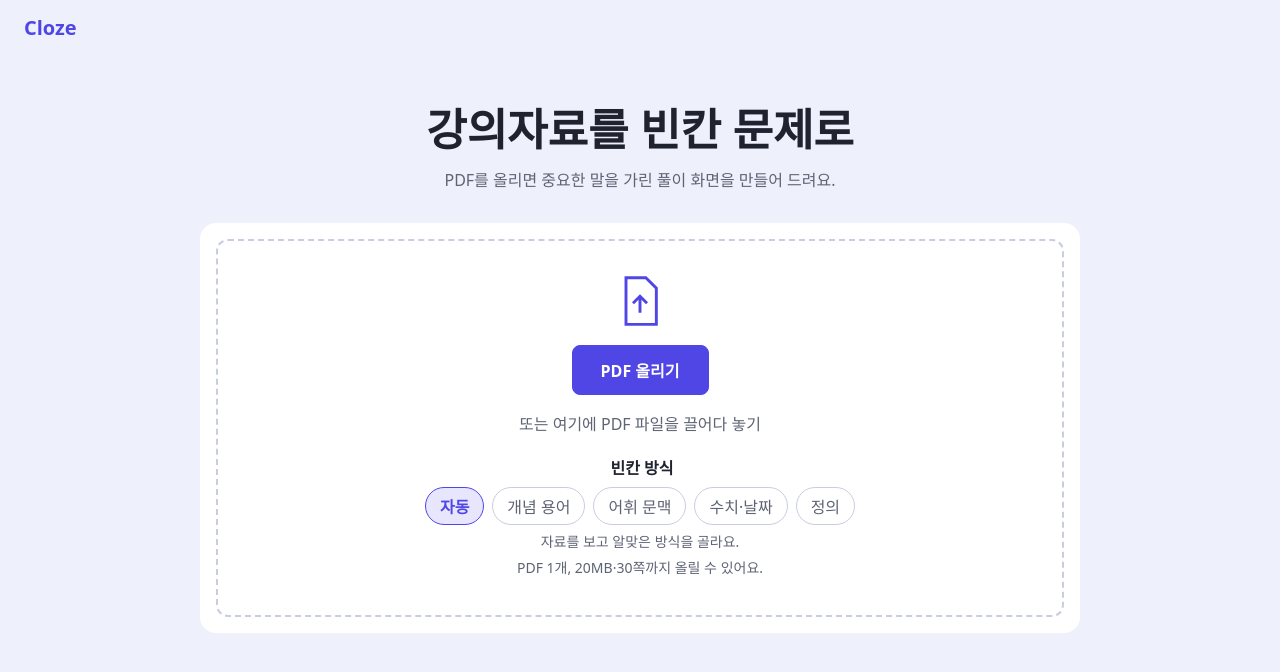
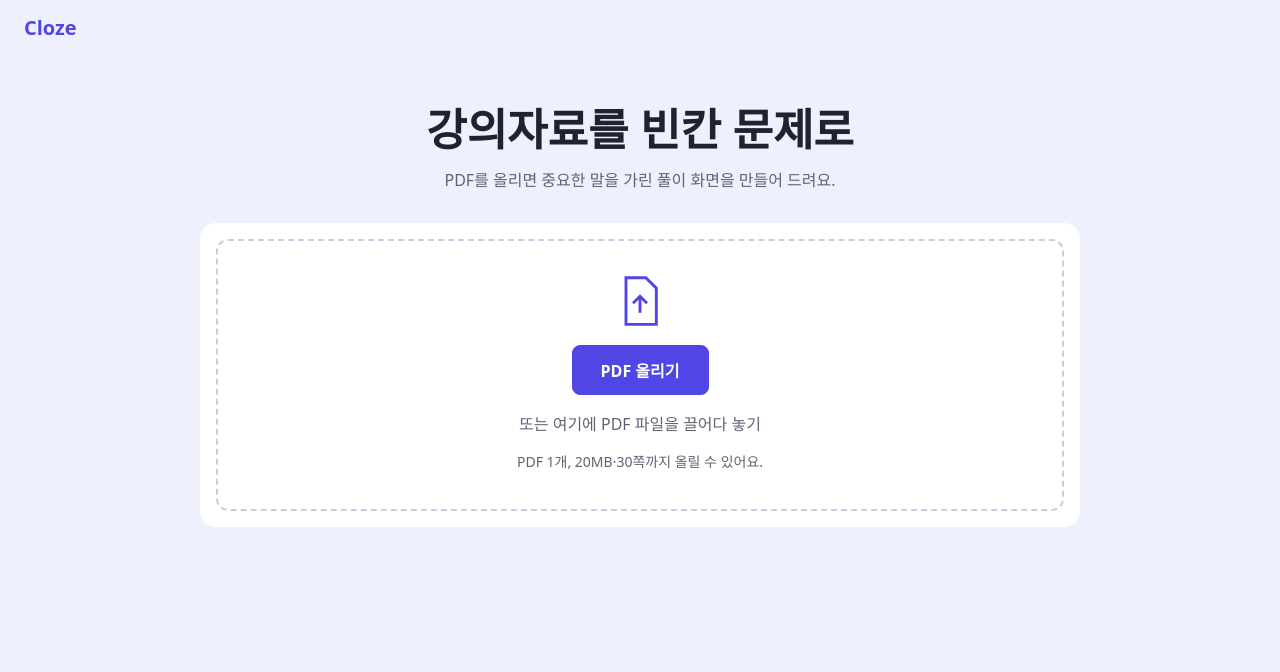
Before and after one commit to best-vibing/cloze, a Svelte app in the folder frontend/: page / in a window 1280 px wide. Shown: the top 672 px of the page. Built offline with nearby package versions, Linux system fonts and the light colour scheme; no server answers.

Commit message:
fix: 처음 화면에서 빈칸 방식 선택을 빼고 auto로 보낸다 (#35)

```diff
--- a/frontend/src/Home.svelte
+++ b/frontend/src/Home.svelte
@@ -1,18 +1,9 @@
 <script>
-  // 처음 화면: PDF 하나와 빈칸 방식을 받아 업로드하고, 받은 세트 화면으로 넘어간다(#35).
+  // 처음 화면: PDF 하나를 받아 업로드하고, 받은 세트 화면으로 넘어간다(#35).
+  // 빈칸 방식은 고르지 않는다. 서버가 자료를 보고 정하도록 preset은 auto로 보낸다(데이터 계약 1절).
   import { uploadDocument } from "./api.js";
   import { LIMITS, beforeSendMessage, canResend, uploadErrorMessage } from "./messages.js";
 
-  // 값과 이름은 데이터 계약 1절 preset.
-  const PRESETS = [
-    ["auto", "자동"],
-    ["concept", "개념 용어"],
-    ["vocab", "어휘 문맥"],
-    ["number", "수치·날짜"],
-    ["definition", "정의"],
-  ];
-
-  let preset = $state("auto");
   let dragging = $state(false);
   let busy = $state(false);
   let problem = $state("");
@@ -30,7 +21,7 @@
     if (!file.name.toLowerCase().endsWith(".pdf")) return (problem = beforeSendMessage("not_pdf"));
     if (file.size > LIMITS.maxMb * 1024 * 1024) return (problem = beforeSendMessage("file_too_large"));
     // 사용자 동작 한 번 = 키 하나(계약 2절 "중복 요청 방지").
-    send({ file, preset, key: crypto.randomUUID() });
+    send({ file, key: crypto.randomUUID() });
   }
 
   async function send(request) {
@@ -38,7 +29,7 @@
     problem = "";
     retry = null;
     try {
-      const { blank_set_id } = await uploadDocument(request.file, request.preset, request.key);
+      const { blank_set_id } = await uploadDocument(request.file, "auto", request.key);
       location.hash = `#/sets/${blank_set_id}`;
     } catch (e) {
       problem = uploadErrorMessage(e);
@@ -98,17 +89,6 @@
         onchange={(e) => pick(e.currentTarget.files)}
       />
       <p class="muted">또는 여기에 PDF 파일을 끌어다 놓기</p>
-
-      <fieldset disabled={busy}>
-        <legend>빈칸 방식</legend>
-        {#each PRESETS as [value, label] (value)}
-          <label class="chip">
-            <input type="radio" name="preset" {value} bind:group={preset} />
-            <span>{label}</span>
-          </label>
-        {/each}
-      </fieldset>
-      {#if preset === "auto"}<p class="muted small">자료를 보고 알맞은 방식을 골라요.</p>{/if}
 
       <p class="muted small">PDF 1개, {LIMITS.maxMb}MB·{LIMITS.maxPages}쪽까지 올릴 수 있어요.</p>
       <!-- 실시간 영역은 글자가 바뀌기 전부터 DOM에 있어야 낭독된다. 비면 :empty로 숨긴다. -->
@@ -184,42 +164,6 @@
     opacity: 0.6;
     cursor: wait;
   }
-  fieldset {
-    border: 0;
-    margin: 20px 0 4px;
-    padding: 0;
-    display: flex;
-    flex-wrap: wrap;
-    justify-content: center;
-    gap: 8px;
-  }
-  legend {
-    width: 100%;
-    margin-bottom: 8px;
-    font-weight: 600;
-  }
-  .chip input {
-    position: absolute;
-    opacity: 0;
-  }
-  .chip span {
-    display: inline-block;
-    padding: 6px 14px;
-    border: 1px solid var(--line);
-    border-radius: 999px;
-    color: var(--muted);
-    cursor: pointer;
-  }
-  .chip input:checked + span {
-    background: var(--accent-weak);
-    border-color: var(--accent);
-    color: var(--accent);
-    font-weight: 600;
-  }
-  .chip input:focus-visible + span {
-    outline: 2px solid var(--accent);
-    outline-offset: 2px;
-  }
   .muted {
     color: var(--muted);
   }
```
